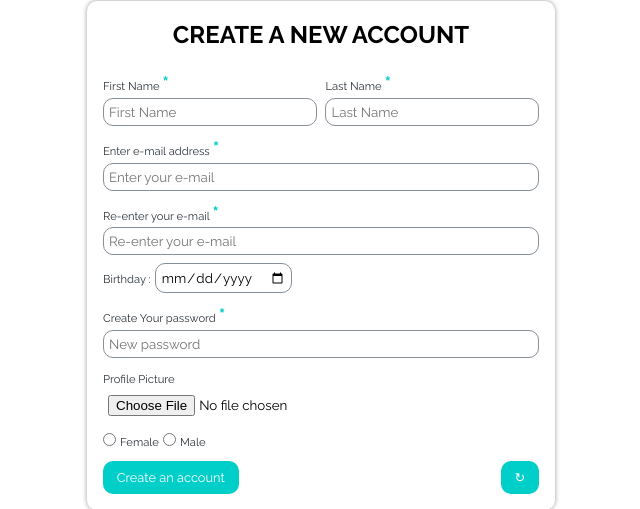
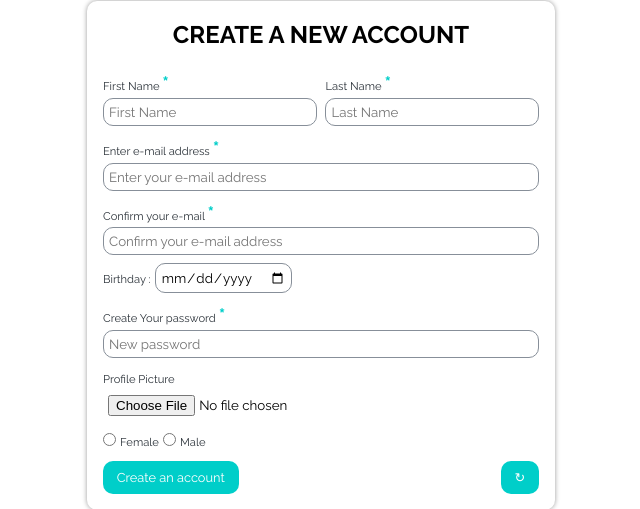
Before and after one commit to tufikhasan/blog_oop_php, a PHP site: page / in a window 1280 px wide. Shown: the part 133-642 px from the top of the page, without its empty margins (319-959 px from the left). Run offline with PHP 8.4, Linux system fonts and the light colour scheme; some libraries are stand-ins or nearby versions.

Commit message:
update sign up form

```diff
--- a/index.php
+++ b/index.php
@@ -23,12 +23,12 @@ include('./template-part/header.php') ?>
             </div>
             <div class="input-box">
                 <label for="email_address">Enter e-mail address <span>*</span></label>
-                <input type="email" name="email-address" id="email_address" placeholder="Enter your e-mail"
+                <input type="email" name="email-address" id="email_address" placeholder="Enter your e-mail address"
                         style="width: 100%" required>
             </div>
             <div class="input-box">
-                <label for="re-email_address">Re-enter your e-mail <span>*</span></label>
-                <input type="email" name="re-email_address" id="re-email_address" placeholder="Re-enter your e-mail"
+                <label for="re-email_address">Confirm your e-mail <span>*</span></label>
+                <input type="email" name="re-email_address" id="re-email_address" placeholder="Confirm your e-mail address"
                         style="width: 100%" required>
             </div>
             <div class="input-box">
--- a/template-part/alert.php
+++ b/template-part/alert.php
@@ -4,7 +4,7 @@
 		if($_GET['result'] == 'blank'){
 			echo '<span class="hide-alert danger">Fill all input  &nbsp;&nbsp;<i class="fa-solid fa-circle-exclamation"></i></span>';
 		}elseif($_GET['result'] == 'not-match'){
-			echo '<span class="hide-alert danger">Check your re-write email  &nbsp;&nbsp;<i class="fa-solid fa-message-check"></i></span>';
+			echo '<span class="hide-alert danger">Check your confirmation email address &nbsp;&nbsp;<i class="fa-solid fa-message-check"></i></span>';
 		}if($_GET['result'] == 'exist'){
 			echo '<span class="hide-alert danger">Already have an account &nbsp;&nbsp;<i class="fa-solid fa-skull-crossbones"></i><</span>';
 		}if($_GET['result'] == 'successful'){
```
Also changed, not shown: img/profile.png (deleted).
